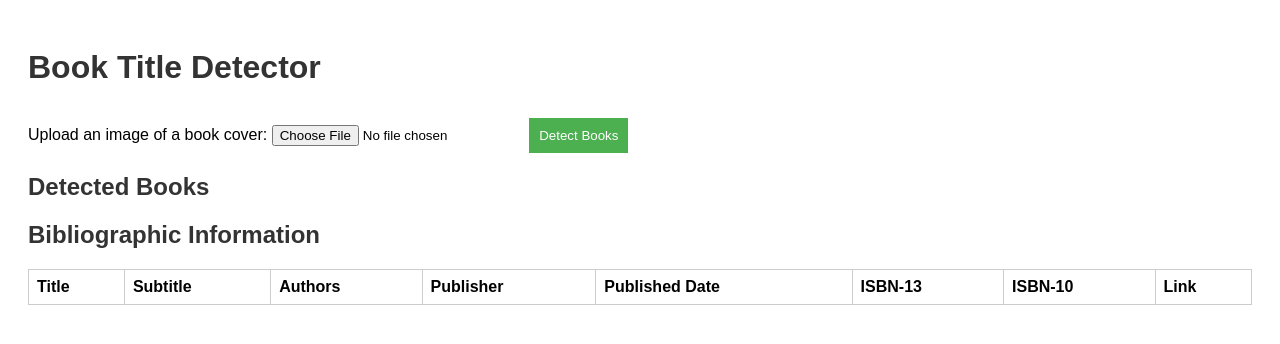
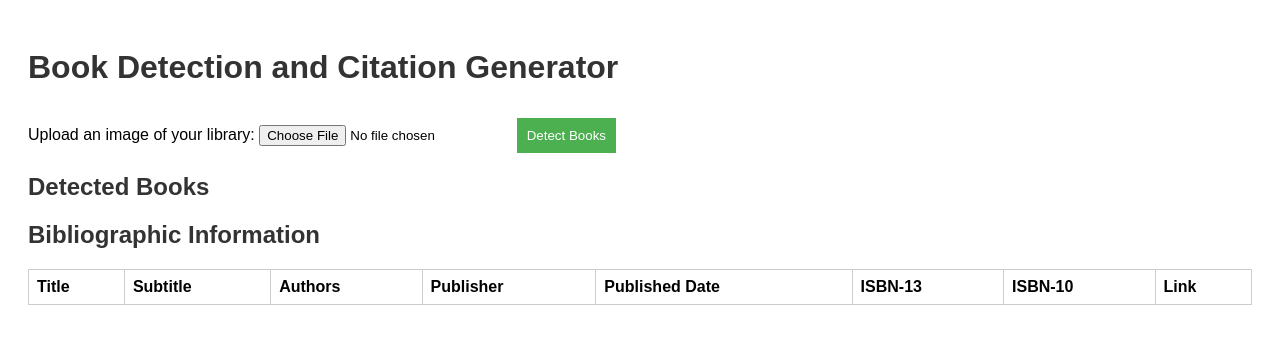
Before and after one commit to abj908/Book, a plain HTML site: page public/index.html in a window 1280 px wide. Drawn offline with Linux system fonts and the light colour scheme.

Commit message:
fixed wording

```diff
--- a/public/index.html
+++ b/public/index.html
@@ -3,14 +3,14 @@
 <head>
     <meta charset="UTF-8">
     <meta name="viewport" content="width=device-width, initial-scale=1.0">
-    <title>Book Title Detector</title>
+    <title>Book Detection and Citation Generator</title>
     <link rel="stylesheet" href="style.css">
 </head>
 <body>
-    <h1>Book Title Detector</h1>
+    <h1>Book Detection and Citation Generator</h1>
 
-    <label for="imageInput">Upload an image of a book cover:</label>
-    <input type="file" id="imageInput" accept="image/*" title="Choose an image file to detect book titles" placeholder="Upload book cover image">
+    <label for="imageInput">Upload an image of your library:</label>
+    <input type="file" id="imageInput" accept="image/*" title="Choose an image file to detect books" placeholder="Upload library">
 
     <button onclick="detectBooks()">Detect Books</button>
 
```
